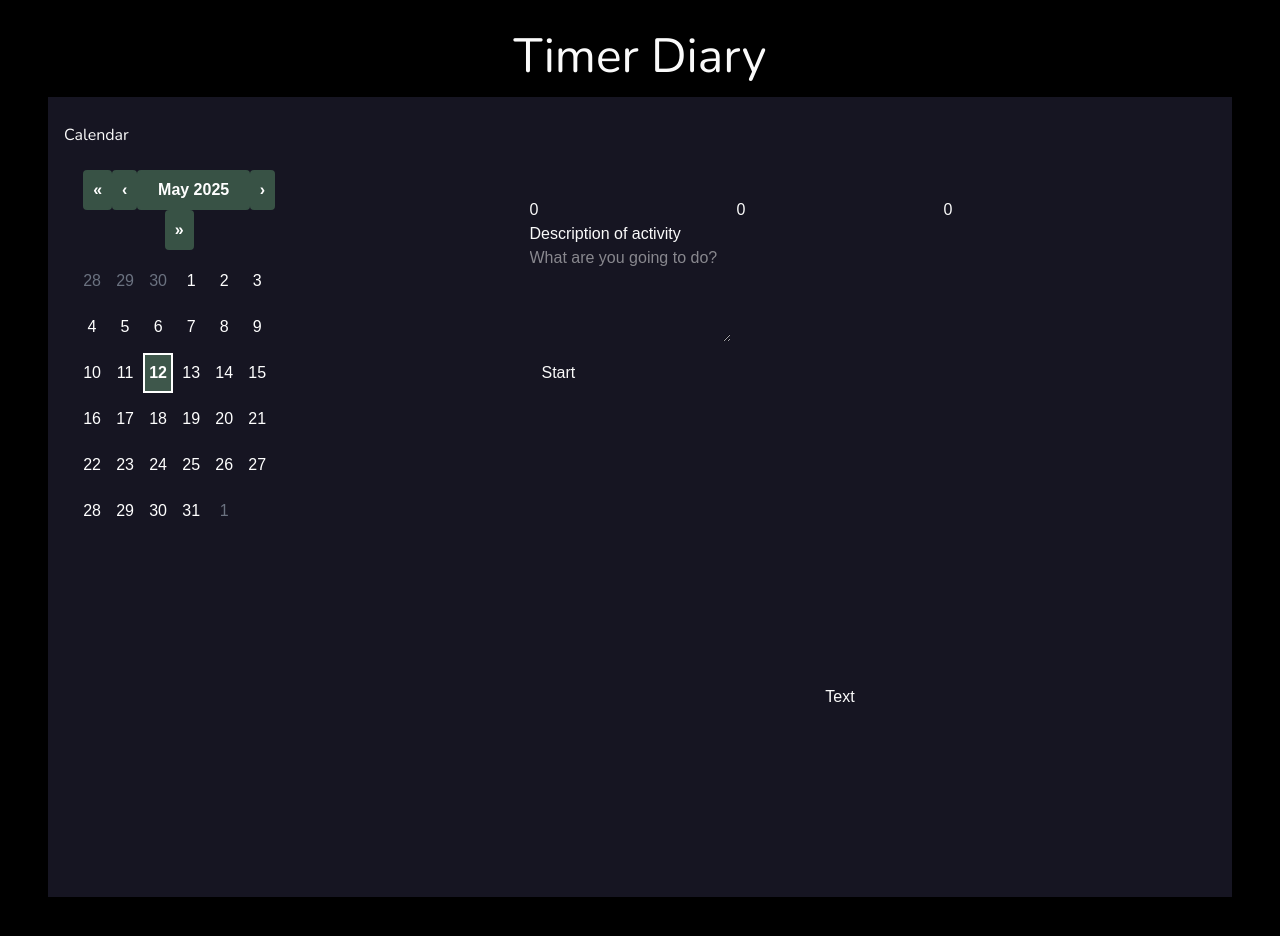
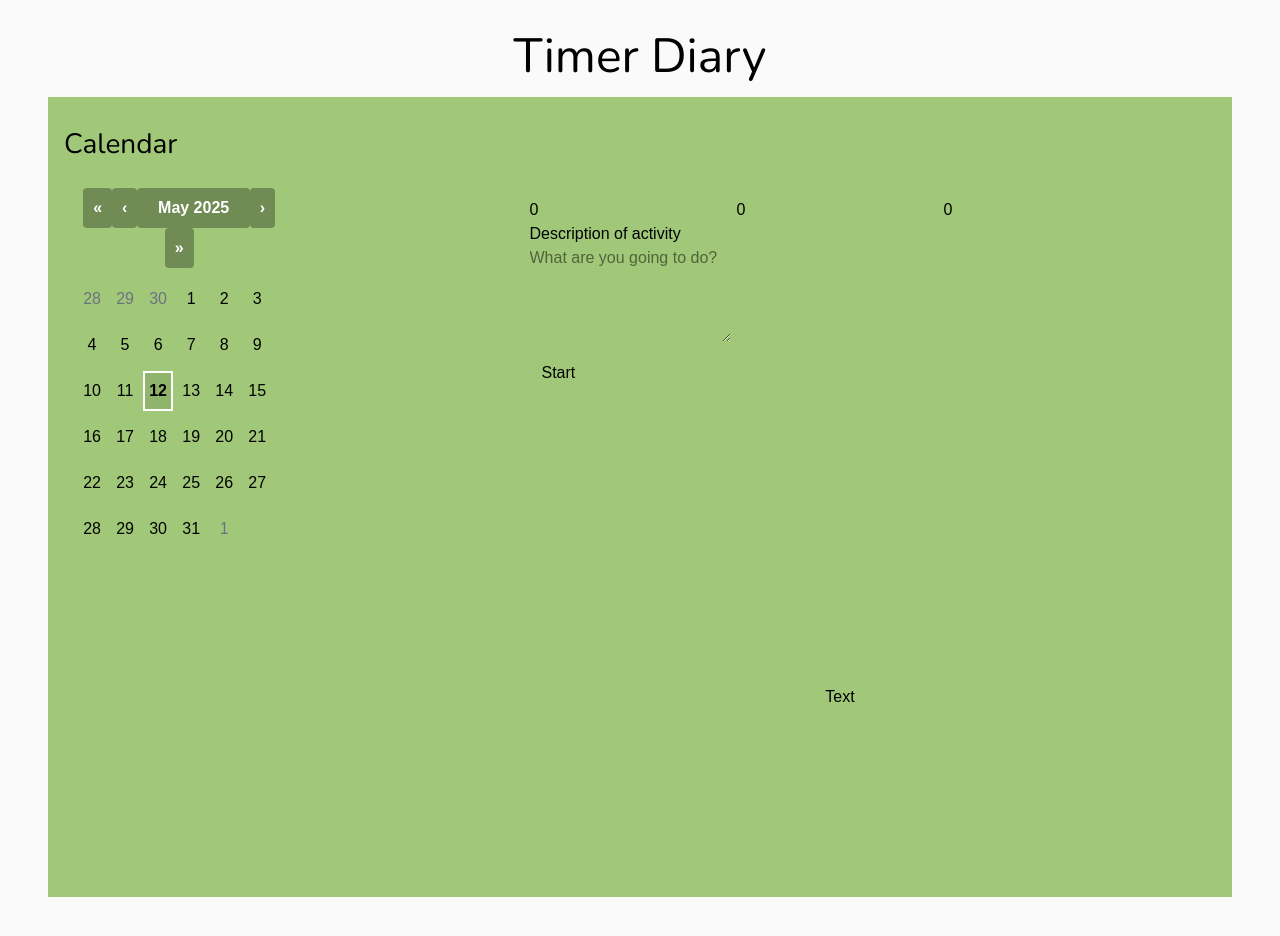
Before and after one commit to ljbroersen/timer-diary-v2, a React (Vite) app: page / in a window 1280 px wide. Shown: the top 936 px of the page. Built offline with nearby package versions, Linux system fonts and the light colour scheme.

Commit message:
fix: changed colors/styling

```diff
--- a/src/calendar.css
+++ b/src/calendar.css
@@ -2,7 +2,7 @@
 .react-calendar {
   padding: 10px;
   font-family: "Arial", sans-serif;
-  color: white;
+  color: black;
   width: 18vw;
 }
 
@@ -18,7 +18,7 @@
 }
 
 .react-calendar__navigation button {
-  background: #385245;
+  background: #708C54;
   border: none;
   border-radius: 4px;
   color: white;
@@ -28,7 +28,7 @@
 }
 
 .react-calendar__navigation button:hover {
-  background: #fc8b8d;
+  background: #708C54;
 }
 
 /* Day Grid Styles */
@@ -48,29 +48,29 @@
 }
 
 .react-calendar__tile--now {
-  background: #3e574b;
+  background: #90B46C;
   font-weight: bold;
   border: solid 2px white;
 }
 
 .react-calendar__tile--now:hover {
-  background: #3e574b;
+  background: #90B46C;
 }
 
 .react-calendar__tile--active {
-  background: #fc8b8d;
+  background: #607848;
   color: white;
   font-weight: bold;
 }
 
 .react-calendar__tile--active:hover {
-  background: #059669;
+  background: #DDEB9D;
 }
 
 /* Weekday Name Styles */
 .react-calendar__month-view__weekdays {
   font-weight: bold;
-  color: #fc8b8d;
+  color: #DDEB9D;
   text-decoration: underline solid white;
   text-underline-offset: 5px;
 }
@@ -86,7 +86,7 @@
 
 /* Additional Styling */
 .react-calendar__tile:hover {
-  background: #3e574b;
+  background: #607848;
   color: white;
 }
 
--- a/src/index.css
+++ b/src/index.css
@@ -12,7 +12,7 @@
 
     /* branding colors */
     --color-primary: 130 137 164;
-    --color-secondary: 180 140 210;
+    --color-secondary: 221 235 157;
     --color-tertiary: 221 205 190;
     --color-primary-inverted: 255 255 255;
     --color-primary-hover: 80 160 210;
@@ -20,14 +20,14 @@
     --color-secondary-hover: 160 120 190;
 
     /* text colors */
-    --color-text-base: 250 250 250;
+    --color-text-base: 0 0 0;
     --color-text-muted: 120 120 120;
     --color-text-inverted: 255 255 255;
 
     /* background colors */
-    --color-bg-primary: 0 0 0;
-    --color-bg-secondary: 22 21 34;
-    --color-bg-tertiary: 30	29 46;
+    --color-bg-primary: 250 250 250;
+    --color-bg-secondary: 160 200 120;
+    --color-bg-tertiary: 112 140 84;
 
     /* status colors */
     --color-error: 220 90 90;
@@ -44,6 +44,7 @@
     font-family: 'Nunito', sans-serif;
     margin-bottom: 5px;
     margin-top: 10px;
+    font-size: 28px;
   }
 
   body {
```
